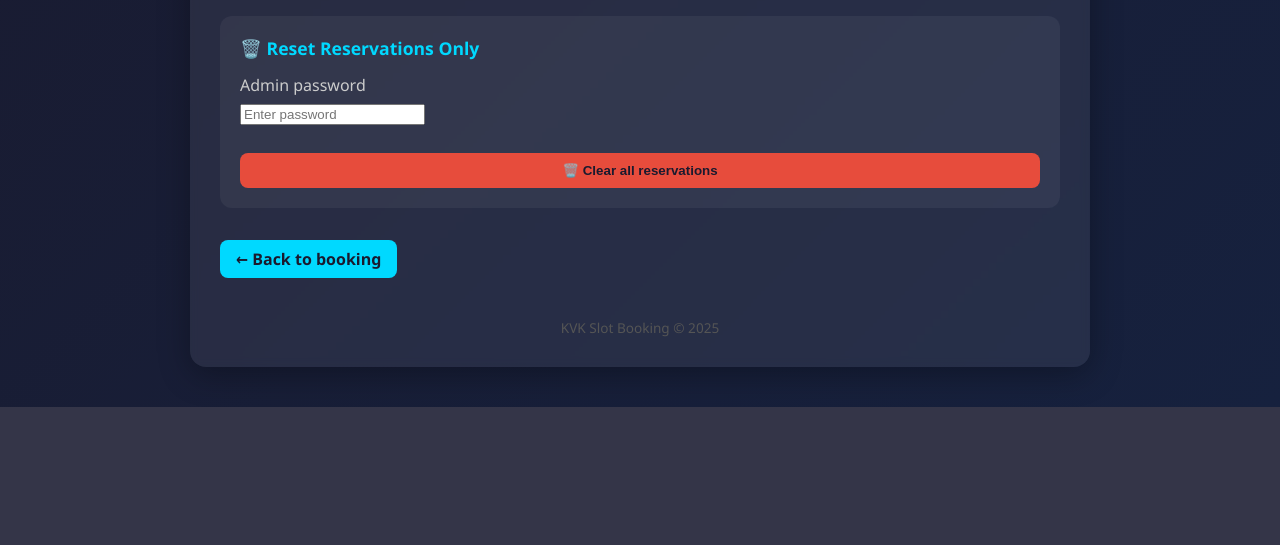
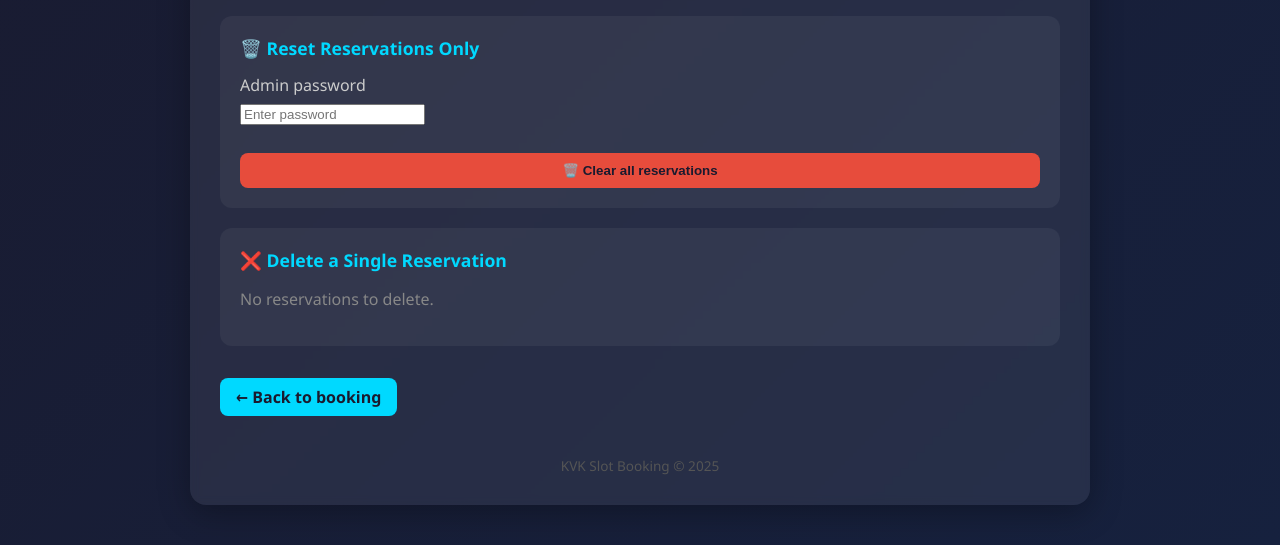
Before and after one commit to KingRandAlThor/kvk-slot-booking, a Flask app: page /admin in a window 1280 px wide. Shown: the part 640-1185 px from the top of the page. Before the commit the page ends 1047 px from the top, so only its background shows below. Run offline with Flask 3, Linux system fonts and the light colour scheme; data that the repository does not hold is empty.

Commit message:
Add delete single reservation in admin panel

```diff
--- a/app.py
+++ b/app.py
@@ -152,13 +152,25 @@ def admin():
             except ValueError:
                 flash('Invalid date format. Use YYYY-MM-DD.', 'error')
 
+        elif action == 'delete_one':
+            reservation_id = request.form.get('reservation_id', '').strip()
+            if reservation_id:
+                cur.execute('DELETE FROM reservations WHERE id = ?;', (reservation_id,))
+                db.commit()
+                flash('Reservation deleted.', 'success')
+            else:
+                flash('No reservation selected.', 'error')
+
         return redirect(url_for('admin'))
 
     # GET: show admin page
     current_date = get_event_date()
     cur.execute('SELECT COUNT(*) FROM reservations;')
     reservation_count = cur.fetchone()[0]
-    return render_template('admin.html', current_date=current_date, reservation_count=reservation_count)
+    # Get all reservations for the list
+    cur.execute('SELECT id, slot_start, player_name, speedup_days FROM reservations ORDER BY slot_start;')
+    reservations = cur.fetchall()
+    return render_template('admin.html', current_date=current_date, reservation_count=reservation_count, reservations=reservations)
 
 # Keep /slots as alias
 @app.route('/slots')
--- a/templates/admin.html
+++ b/templates/admin.html
@@ -49,6 +49,31 @@
     </form>
   </div>
 
+  <div class="admin-section">
+    <h2>❌ Delete a Single Reservation</h2>
+    {% if reservations and reservations|length > 0 %}
+    <form method="post" class="admin-form" onsubmit="return confirm('Delete this reservation?');">
+      <input type="hidden" name="action" value="delete_one">
+      <div>
+        <label>Select reservation to delete</label>
+        <select name="reservation_id" required>
+          <option value="">-- Select --</option>
+          {% for r in reservations %}
+            <option value="{{ r['id'] }}">{{ r['slot_start'][:16] }} - {{ r['player_name'] }} ({{ r['speedup_days'] }} days)</option>
+          {% endfor %}
+        </select>
+      </div>
+      <div>
+        <label>Admin password</label>
+        <input type="password" name="password" placeholder="Enter password" required>
+      </div>
+      <button type="submit" style="background:#e67e22;">❌ Delete selected</button>
+    </form>
+    {% else %}
+    <p style="color:#888;">No reservations to delete.</p>
+    {% endif %}
+  </div>
+
   <div style="margin-top:32px;">
     <a class="btn" href="{{ url_for('index') }}">← Back to booking</a>
   </div>
```
